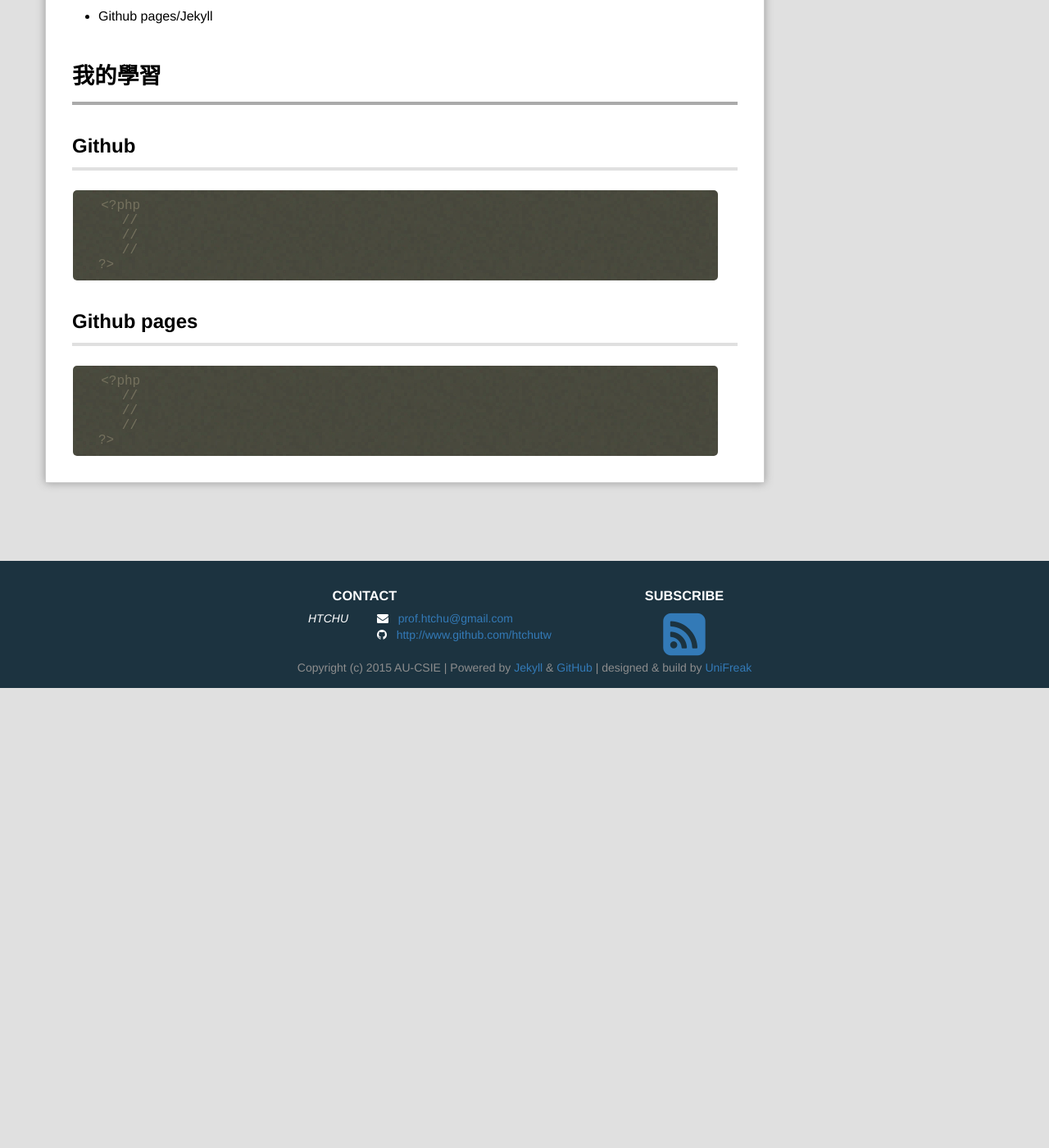
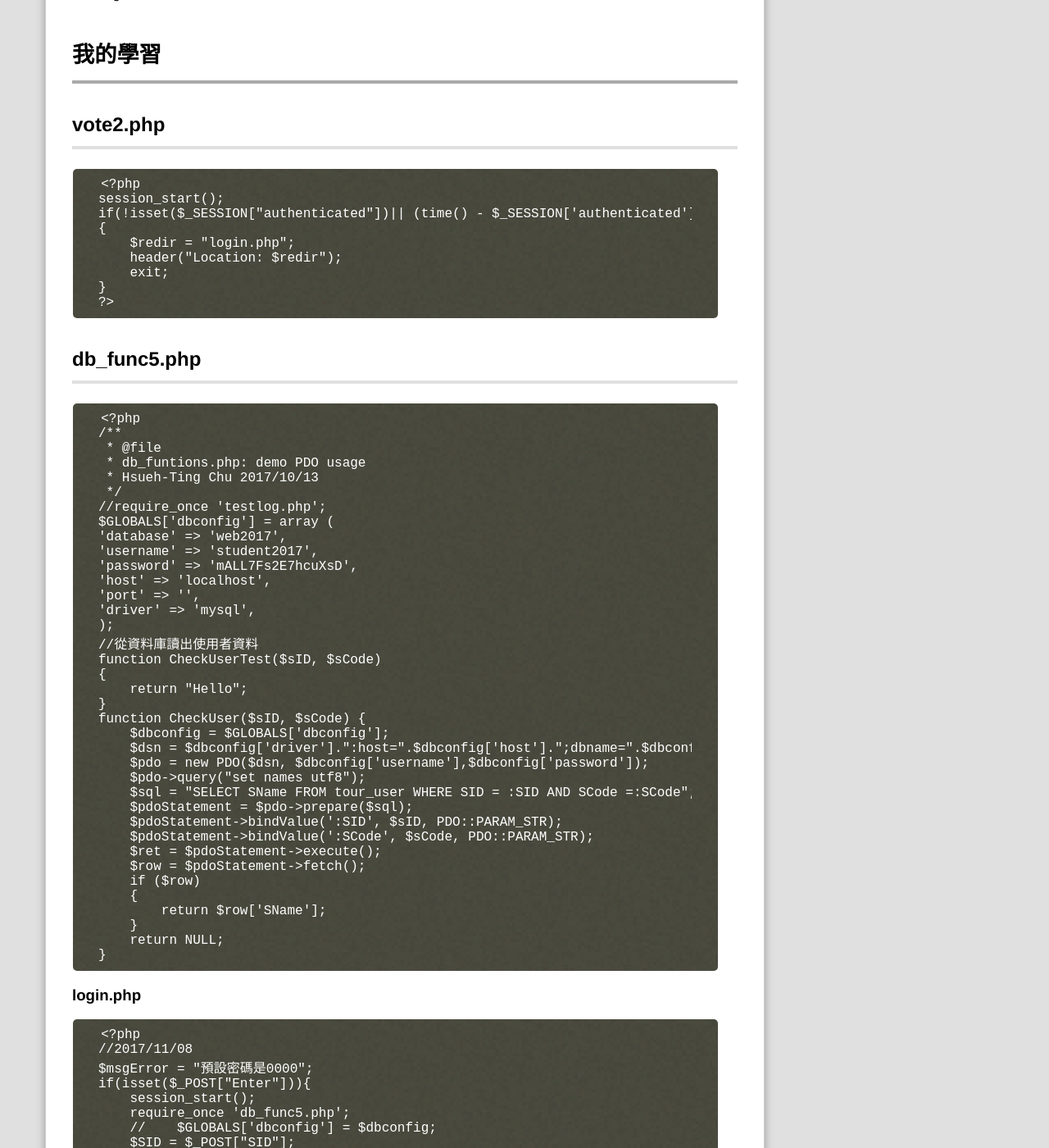
Before and after one commit to NICKTHEREAL/webcourse, a Jekyll site: the page built from _posts/2017-11-08-Class8.md, in a window 1280 px wide and 1400 px high, scrolled down 616 px. Shown: the whole window at 82% size. Built offline with Jekyll 4.4.1, drawn with Linux system fonts in a browser that asks for light colours; Markdown is read by kramdown in place of the engine named in the settings; comment, search, counter and statistics services are not loaded; before the commit the page ends 1455 px from its top, so only the background shows below that; some of the changed text lies outside the part shown.

Commit message:
Update 2017-11-08-Class8.md

````diff
--- a/_posts/2017-11-08-Class8.md
+++ b/_posts/2017-11-08-Class8.md
@@ -10,33 +10,132 @@ excerpt: "第8週課程。"
 github帳號及使用github做blog。。
 
 # 課程目標
-- Github 帳號/介面/指令
-- Github pages/Jekyll
+- Login網站登錄
 
 # 我的學習
 
-##Github
+##vote2.php
 
 
 
-```php
+```
 <?php
-   //
-   //
-   //
+session_start();
+if(!isset($_SESSION["authenticated"])|| (time() - $_SESSION['authenticated']) > 600 )
+{
+    $redir = "login.php";
+    header("Location: $redir");
+    exit;
+}
 ?>
 ```
-##Github pages
+##db_func5.php
 
-```php
+```
 <?php
-   //
-   //
-   //
+/**
+ * @file
+ * db_funtions.php: demo PDO usage
+ * Hsueh-Ting Chu 2017/10/13
+ */
+//require_once 'testlog.php';
+$GLOBALS['dbconfig'] = array (
+'database' => 'web2017',
+'username' => 'student2017',
+'password' => 'mALL7Fs2E7hcuXsD',
+'host' => 'localhost',
+'port' => '',
+'driver' => 'mysql',
+);
+//從資料庫讀出使用者資料
+function CheckUserTest($sID, $sCode)
+{
+    return "Hello";
+}
+function CheckUser($sID, $sCode) {
+    $dbconfig = $GLOBALS['dbconfig'];
+    $dsn = $dbconfig['driver'].":host=".$dbconfig['host'].";dbname=".$dbconfig['database'];
+    $pdo = new PDO($dsn, $dbconfig['username'],$dbconfig['password']);
+    $pdo->query("set names utf8");
+    $sql = "SELECT SName FROM tour_user WHERE SID = :SID AND SCode =:SCode";
+    $pdoStatement = $pdo->prepare($sql);
+    $pdoStatement->bindValue(':SID', $sID, PDO::PARAM_STR);
+    $pdoStatement->bindValue(':SCode', $sCode, PDO::PARAM_STR);
+    $ret = $pdoStatement->execute();
+    $row = $pdoStatement->fetch();
+    if ($row)
+    {
+        return $row['SName'];
+    }
+    return NULL;
+}
+```
+###login.php
+```
+<?php
+//2017/11/08
+$msgError = "預設密碼是0000";
+if(isset($_POST["Enter"])){
+    session_start();
+    require_once 'db_func5.php';
+    //    $GLOBALS['dbconfig'] = $dbconfig;
+    $SID = $_POST["SID"];
+    $SCode = $_POST["SCode"];
+    $UserData = CheckUserTest($SID, $SCode);
+    if($UserData != NULL)
+    {
+        $_SESSION['authenticated'] = time();
+        $redir = 'vote2.php';
+        header("Location: $redir");
+        exit;
+    }
+    else
+    $msgError = "帳號或密碼錯誤";
+}
+
 ?>
+
+<!DOCTYPE html PUBLIC "-//W3C//DTD XHTML 1.0 Transitional//EN" "http://www.w3.org/TR/xhtml1/DTD/xhtml1-transitional.dtd">
+<html lang="zh-Hant-TW">
+<head>
+<meta http-equiv="Content-Type" content="text/html; charset=utf-8" />
+<title>登入系統</title>
+</head>
+<style type="text/css">
+<!--
+body {
+margin:0;
+padding:0;
+font: bold 14px/1.5em Verdana;
+}
+
+h2 {
+font: bold 18px Verdana, Arial, Helvetica, sans-serif;
+color: #000;
+margin: 0px;
+padding: 0px 0px 0px 15px;
+}
+
+</style>
+<body bgcolor="#F0F0F0">
+<div style="text-align:center;">
+　<img src="clinic.jpg"/>
+<h2> 畢業旅行投票</h2>
+</div>
+<div style="text-align:center;">
+<br/>
+<div style="margin:0 auto;border: 2px solid blue; width:300px;">
+<form method="POST" action="login.php">
+學號<input type="text" name="SID" id="SID" /><br/>
+<?php echo $msgError; ?>
+<br/>
+密碼<input type="password" name="SCode" id="SCode" /><br/>
+<input type="submit" name="Enter" id="Enter" value="登入" />
+</form></div>
+</div>
+</body>
+</html>
 ```
-
-
 [1]: https://github.com/        "GitHub"
 [2]: https://pages.github.com/  "GitHub Pages"
 [3]: https://jekyllrb.com/      "Jekyll"
````
